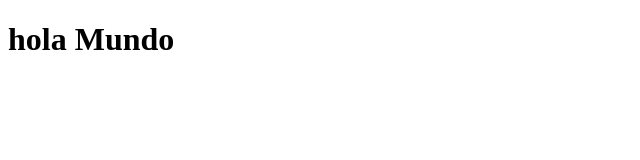
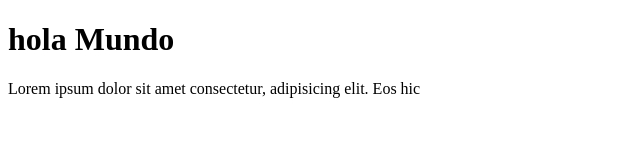
Before and after one commit to GabrielAmestoy/Prueba, a website: page views/home.html in a window 1280 px wide. Shown: the whole page, without its empty margins (0-640 px from the left). Drawn offline with Linux system fonts and the light colour scheme.

Commit message:
add parrafo en home

```diff
--- a/views/home.html
+++ b/views/home.html
@@ -8,5 +8,6 @@
 </head>
 <body>
     <h1>hola Mundo</h1>
+    <p>Lorem ipsum dolor sit amet consectetur, adipisicing elit. Eos hic </p>
 </body>
 </html>
```
